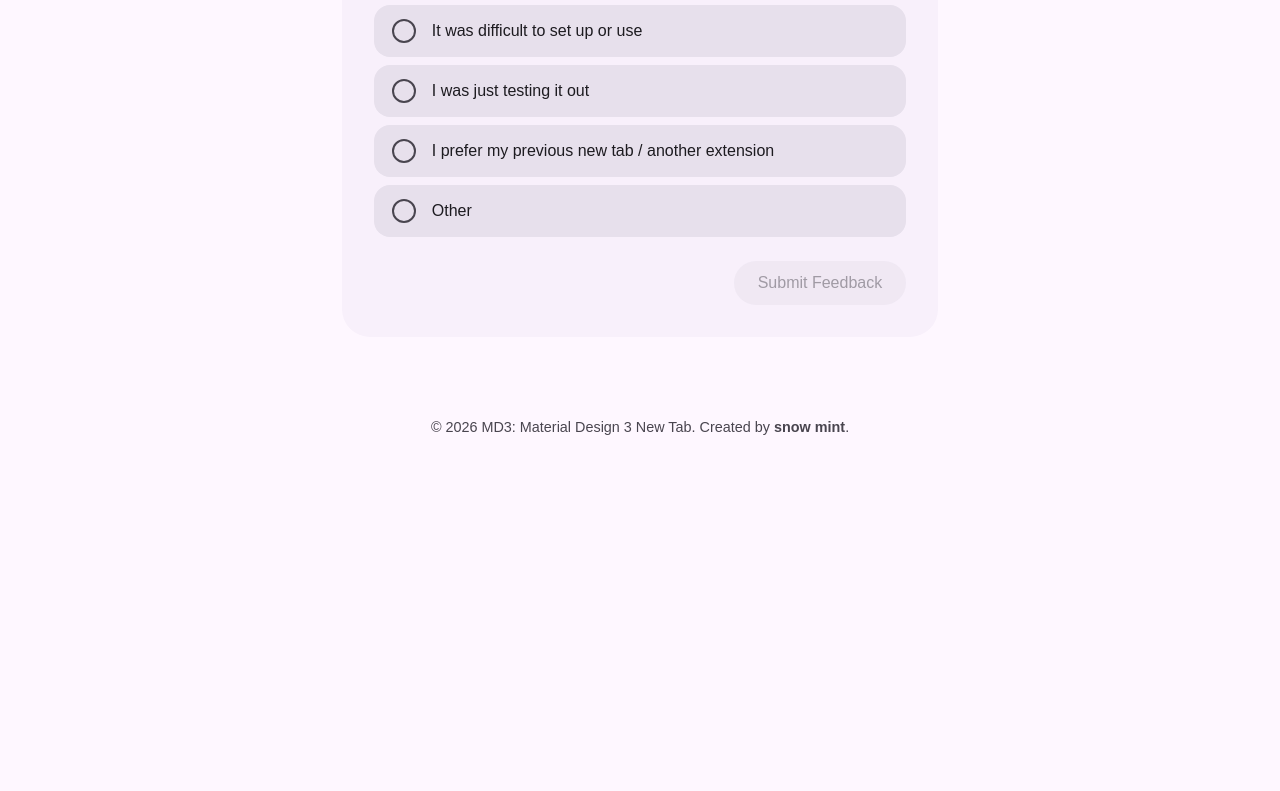
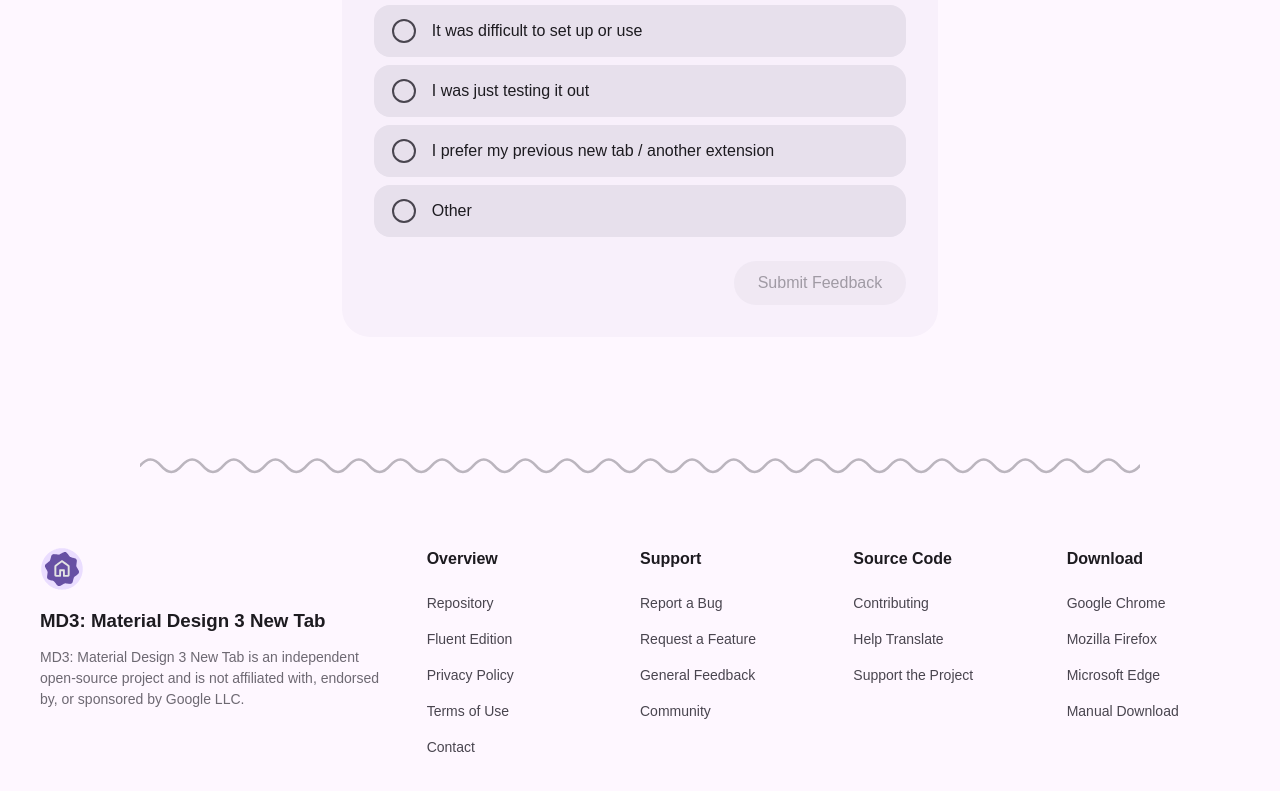
Before and after one commit to snw-mint/md3-new-tab, a plain HTML site: page uninstall.html in a window 1280 px wide. Shown: the part 699-1490 px from the top of the page. Before the commit the page ends 1170 px from the top, so only its background shows below. Drawn offline with Linux system fonts and the light colour scheme; a web font is replaced by a local one.

Commit message:
add footer

```diff
--- a/uninstall.html
+++ b/uninstall.html
@@ -11,6 +11,7 @@
     <link rel="manifest" href="site.webmanifest" />
     <link rel="preconnect" href="https://fonts.googleapis.com" />
     <link rel="preconnect" href="https://fonts.gstatic.com" crossorigin />
+        <link rel="stylesheet" href="style.css" />
     <link href="https://fonts.googleapis.com/css2?family=Google+Sans+Flex:opsz,wght,wdth,slnt,GRAD@10..144,100..1000,75..125,-10..0,0&display=swap" rel="stylesheet" />
     <style>
       :root {
@@ -458,24 +459,6 @@
         line-height: 1.4;
       }
 
-      footer {
-        padding: 32px;
-        text-align: center;
-        color: var(--md-sys-color-on-surface-variant);
-        font-size: 0.9rem;
-      }
-
-      footer a {
-        color: inherit;
-        font-weight: 600;
-        text-decoration: none;
-      }
-
-      footer a:hover {
-        color: var(--md-sys-color-primary);
-        text-decoration: underline;
-      }
-
       @media (max-width: 768px) {
         .form-container {
           padding: 32px 24px;
@@ -643,13 +626,68 @@
       </div>
     </main>
 
+    <div class="footer-divider">
+      <svg viewBox="0 0 1200 40" fill="none" xmlns="http://www.w3.org/2000/svg">
+        <path
+          d="M 0 20 Q 12.5 5 25 20 T 50 20 T 75 20 T 100 20 T 125 20 T 150 20 T 175 20 T 200 20 T 225 20 T 250 20 T 275 20 T 300 20 T 325 20 T 350 20 T 375 20 T 400 20 T 425 20 T 450 20 T 475 20 T 500 20 T 525 20 T 550 20 T 575 20 T 600 20 T 625 20 T 650 20 T 675 20 T 700 20 T 725 20 T 750 20 T 775 20 T 800 20 T 825 20 T 850 20 T 875 20 T 900 20 T 925 20 T 950 20 T 975 20 T 1000 20 T 1025 20 T 1050 20 T 1075 20 T 1100 20 T 1125 20 T 1150 20 T 1175 20 T 1200 20"
+          stroke="currentColor"
+          stroke-width="3"
+          stroke-linecap="round" />
+      </svg>
+    </div>
+
     <footer>
-      <p>&copy; 2026 MD3: Material Design 3 New Tab. Created by <a href="https://github.com/snw-mint" target="_blank" rel="noopener noreferrer">snow mint</a>.</p>
+      <div class="footer-grid">
+        <div class="footer-col footer-brand">
+          <img src="assets/md3-logo.svg" alt="MD3: Material Design 3 New Tab Logo" class="logo-icon" />
+          <h3>MD3: Material Design 3 New Tab</h3>
+          <p>MD3: Material Design 3 New Tab is an independent open-source project and is not affiliated with, endorsed by, or sponsored by Google LLC.</p>
+        </div>
+
+        <div class="footer-col">
+          <h4>Overview</h4>
+          <ul>
+            <li><a href="https://github.com/snw-mint/md3-new-tab">Repository</a></li>
+            <li><a href="https://snw-mint.github.io/fluent-new-tab/" target="_blank" rel="noopener">Fluent Edition</a></li>
+            <li><a href="privacy.html">Privacy Policy</a></li>
+            <li><a href="terms.html">Terms of Use</a></li>
+            <li><a href="mailto:snowmint.dev@gmail.com">Contact</a></li>
+          </ul>
+        </div>
+
+        <div class="footer-col">
+          <h4>Support</h4>
+          <ul>
+            <li><a href="https://github.com/snw-mint/md3-new-tab/issues/new?template=bug_report.yml">Report a Bug</a></li>
+            <li><a href="https://github.com/snw-mint/md3-new-tab/issues/new?template=feature_request.yml">Request a Feature</a></li>
+            <li><a href="https://github.com/snw-mint/md3-new-tab/issues/new?template=feedback.yml">General Feedback</a></li>
+            <li><a href="https://github.com/snw-mint/fluent-new-tab/discussions">Community</a></li>
+          </ul>
+        </div>
+
+        <div class="footer-col">
+          <h4>Source Code</h4>
+          <ul>
+            <li><a href="https://github.com/snw-mint/md3-new-tab/blob/main/.github/CONTRIBUTING.md">Contributing</a></li>
+            <li><a href="https://github.com/snw-mint/md3-new-tab/blob/main/.github/TRANSLATING.md">Help Translate</a></li>
+            <li><a href="https://buymeacoffee.com/snw.mint">Support the Project</a></li>
+          </ul>
+        </div>
+
+        <div class="footer-col">
+          <h4>Download</h4>
+          <ul>
+            <li><a href="https://chromewebstore.google.com/detail/limheioemdhhaccglmbckadpkmnnkoab/">Google Chrome</a></li>
+            <li><a href="https://addons.mozilla.org/firefox/addon/md3-expressive-new-tab/">Mozilla Firefox</a></li>
+            <li><a href="https://microsoftedge.microsoft.com/addons/detail/jpdkkcflngfgknbgfdcaffnblbafkjgh">Microsoft Edge</a></li>
+            <li><a href="https://github.com/snw-mint/md3-new-tab/releases">Manual Download</a></li>
+          </ul>
+        </div>
+      </div>
     </footer>
 
     <script>
       document.addEventListener('DOMContentLoaded', () => {
-        // Theme toggle
         const themeToggleBtn = document.getElementById('themeToggleBtn');
         const body = document.body;
         if (window.matchMedia && window.matchMedia('(prefers-color-scheme: dark)').matches) {
@@ -659,7 +697,6 @@
           body.classList.toggle('dark-theme');
         });
 
-        // Form logic
         const form = document.getElementById('uninstall-form');
         const submitBtn = form.querySelector('button[type="submit"]');
         const radios = document.querySelectorAll('input[type="radio"]');
@@ -738,7 +775,6 @@
             submitBtn.classList.add('btn-disabled');
             submitBtn.disabled = true;
 
-            // Simulate form submission delay to show success screen
             setTimeout(() => {
               showSuccess();
             }, 600);
```
